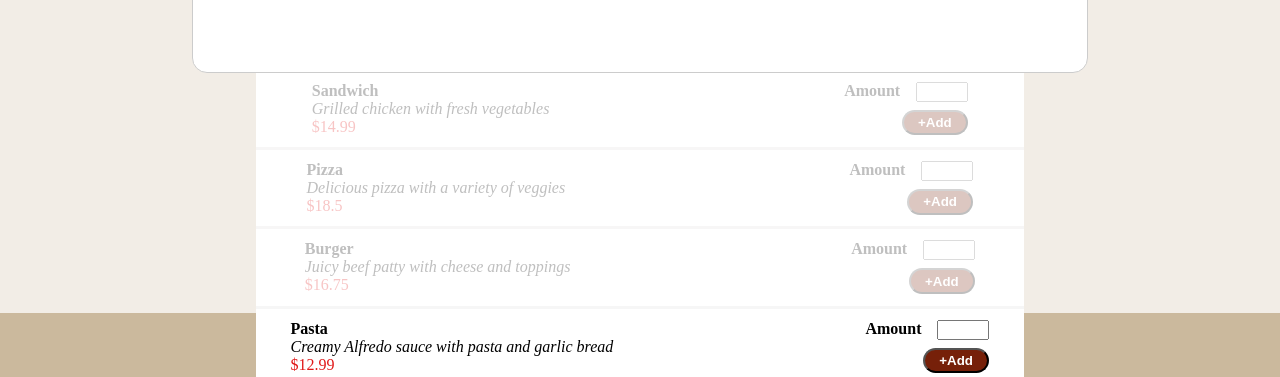
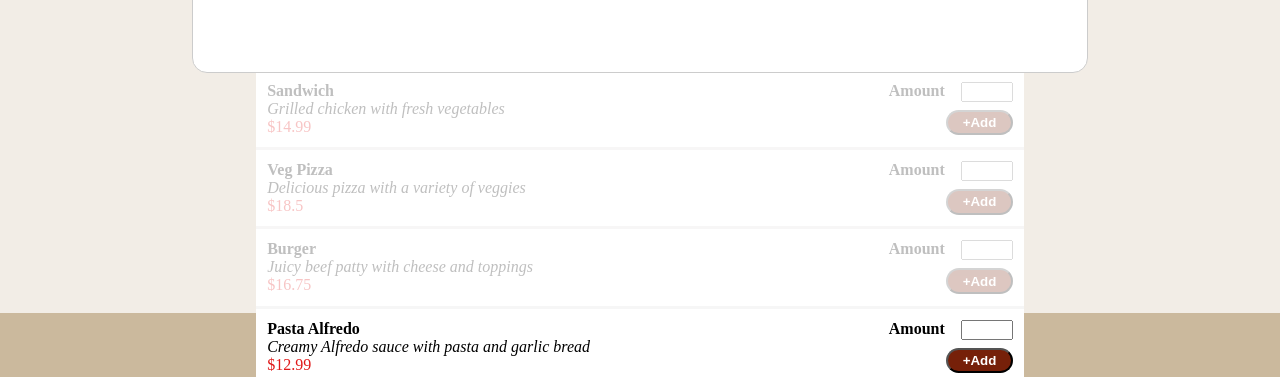
Before and after one commit to sahil194005/Restraunt-React-complete, a React (Create React App) app: page / in a window 1280 px wide. Shown: the part 487-864 px from the top of the page. Built offline with nearby package versions, Linux system fonts and the light colour scheme.

Commit message:
final no more changes

```diff
--- a/src/Components/Meals/MealItem/MealItem.css
+++ b/src/Components/Meals/MealItem/MealItem.css
@@ -1,10 +1,17 @@
+* {
+    padding: 0;
+    margin: 0;
+}
+
 .mealItem--li__details {
-    /* border:1px solid green; */
+    margin-left: 0;
+    /* border: 1px solid green; */
     display: flex;
     flex-direction: column;
     padding: 0.7rem;
 }
-.mealItem--li{
+
+.mealItem--li {
     border-bottom: 3px solid rgb(221, 218, 218);
 
 }
@@ -22,11 +29,11 @@
 }
 
 
-.mealItem--li{
+.mealItem--li {
     /* border:1px solid black; */
     display: flex;
     flex-direction: row;
-    justify-content:space-around;
+    justify-content: space-between;
 }
 
 /* .mealItem--li {
--- a/src/Components/Meals/MealItem/MealItem.js
+++ b/src/Components/Meals/MealItem/MealItem.js
@@ -16,7 +16,7 @@ const DUMMY_MEALS = [
 	},
 	{
 		id: "m3",
-		name: "Pizza",
+		name: "Veg Pizza",
 		description:
 			"Delicious pizza with a variety of veggies",
 		price: 18.5,
@@ -30,7 +30,7 @@ const DUMMY_MEALS = [
 	},
 	{
 		id: "m5",
-		name: "Pasta",
+		name: "Pasta Alfredo",
 		description:
 			"Creamy Alfredo sauce with pasta and garlic bread",
 		price: 12.99,
```
Also changed, not shown: src/Components/Meals/AvailableMeals.css (line endings or trailing spaces).
